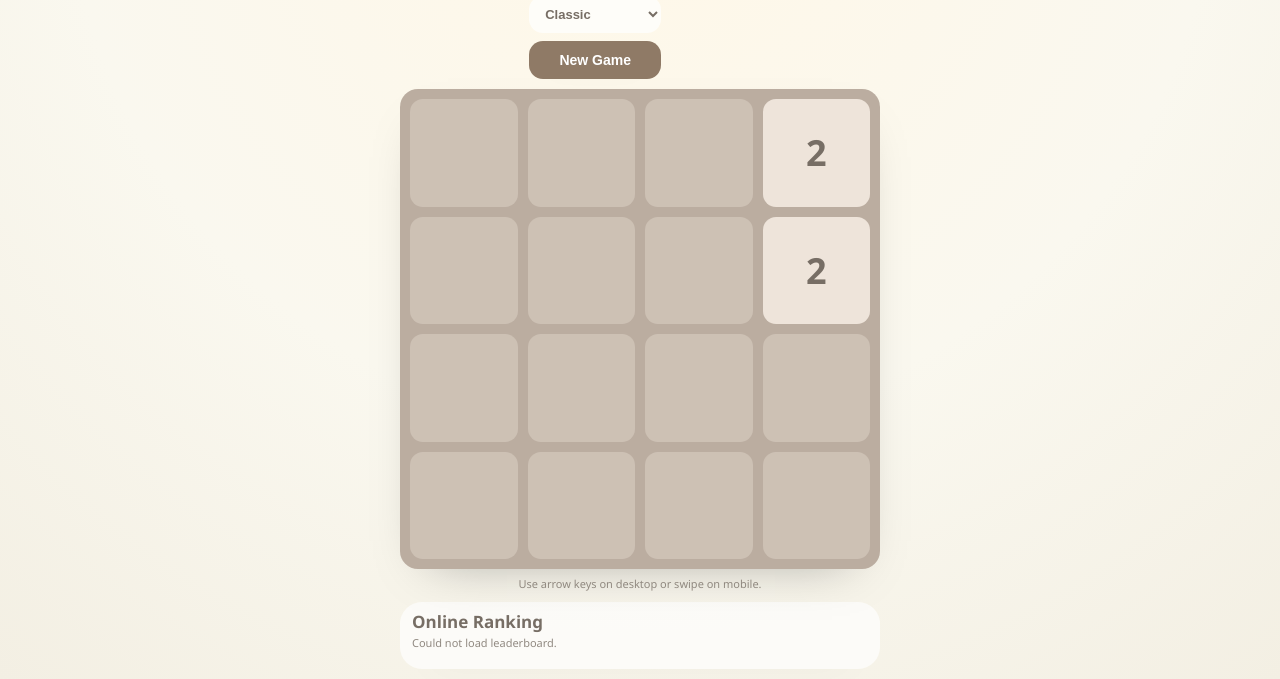
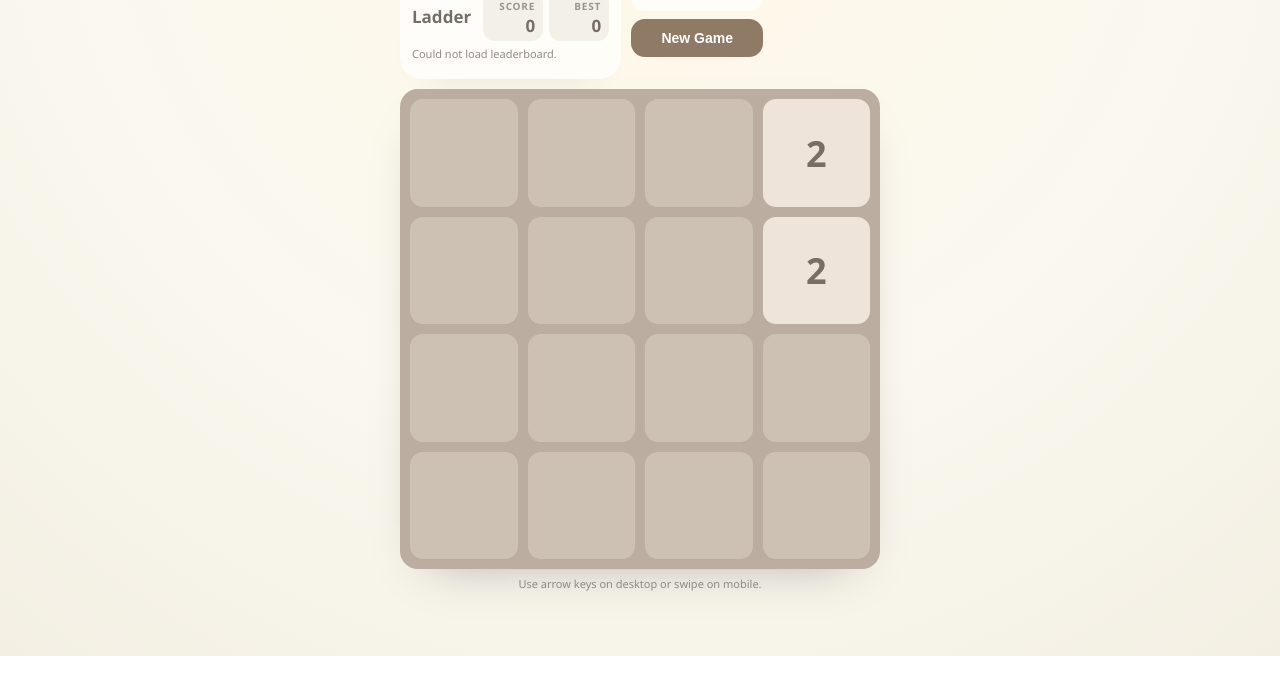
Before and after one commit to ssapo/weekly_sp, a plain HTML site: page 2048/index.html in a window 1280 px wide. Shown: the part 144-823 px from the top of the page. After the commit the page ends 800 px from the top, so only its background shows below. Drawn offline with Linux system fonts and the light colour scheme; no server answers.

Commit message:
Place Ladder and score stats under 2048 title

```diff
--- a/2048/index.html
+++ b/2048/index.html
@@ -154,19 +154,20 @@
 
     .app {
       width: min(94vw, 760px);
+    }
+
+    .header {
       display: grid;
       grid-template-columns: minmax(0, 1fr) 146px;
-      column-gap: 16px;
-      row-gap: 12px;
+      gap: 16px;
+      margin-bottom: 12px;
       align-items: start;
     }
 
-    .header {
-      grid-column: 1 / -1;
-      display: grid;
-      grid-template-columns: minmax(0, 1fr) 146px;
-      gap: 16px;
-      margin-bottom: 0;
+    .intro-panel {
+      display: flex;
+      flex-direction: column;
+      gap: 12px;
     }
 
     .title {
@@ -239,8 +240,6 @@
     }
 
     .board-wrap {
-      grid-column: 1 / -1;
-      grid-row: 3;
       position: relative;
       margin-top: 0;
     }
@@ -410,9 +409,7 @@
     }
 
     .hint {
-      grid-column: 1 / -1;
-      grid-row: 4;
-      margin-top: 0;
+      margin-top: 10px;
       font-size: 12px;
       line-height: 1.4;
       text-align: center;
@@ -420,8 +417,6 @@
     }
 
     .ranking-panel {
-      grid-column: 1;
-      grid-row: 2;
       margin-top: 0;
       padding: 14px 14px 12px;
       border-radius: 22px;
@@ -439,6 +434,35 @@
 
     .ranking-title {
       margin: 0;
+      font-size: 20px;
+      line-height: 1;
+    }
+
+    .ladder-meta {
+      display: flex;
+      align-items: stretch;
+      gap: 8px;
+    }
+
+    .ladder-stat {
+      min-width: 70px;
+      padding: 8px 10px;
+      border-radius: 12px;
+      background: rgba(191, 177, 160, 0.18);
+      text-align: right;
+    }
+
+    .ladder-stat span {
+      display: block;
+      font-size: 10px;
+      font-weight: 700;
+      letter-spacing: 0.08em;
+      opacity: 0.7;
+    }
+
+    .ladder-stat strong {
+      display: block;
+      margin-top: 4px;
       font-size: 20px;
       line-height: 1;
     }
@@ -542,7 +566,6 @@
     @media (max-width: 560px) {
       .app {
         width: min(92vw, 520px);
-        display: block;
       }
 
       .header {
@@ -555,6 +578,10 @@
         width: 100%;
         min-width: 0;
       }
+
+      .intro-panel {
+        gap: 10px;
+      }
     }
 
     @media (max-height: 940px), (max-width: 560px) {
@@ -564,7 +591,6 @@
 
       .app {
         width: min(94vw, 480px);
-        display: block;
       }
 
       .header {
@@ -647,6 +673,19 @@
         font-size: 17px;
       }
 
+      .ladder-meta {
+        gap: 6px;
+      }
+
+      .ladder-stat {
+        min-width: 60px;
+        padding: 7px 8px;
+      }
+
+      .ladder-stat strong {
+        font-size: 17px;
+      }
+
       .ranking-status {
         margin-top: 6px;
         font-size: 11px;
@@ -669,20 +708,29 @@
 <body>
   <main class="app">
     <section class="header">
-      <div>
+      <div class="intro-panel">
         <h1 class="title">2048</h1>
         <p class="subtitle">Join the tiles and make the 2048 tile.</p>
+        <section class="ranking-panel">
+          <div class="ranking-head">
+            <h2 class="ranking-title">Ladder</h2>
+            <div class="ladder-meta">
+              <div class="ladder-stat">
+                <span>SCORE</span>
+                <strong id="score">0</strong>
+              </div>
+              <div class="ladder-stat">
+                <span>BEST</span>
+                <strong id="best">0</strong>
+              </div>
+            </div>
+          </div>
+          <p id="ranking-status" class="ranking-status">Online ranking is not connected yet.</p>
+          <ul id="leaderboard" class="leaderboard"></ul>
+        </section>
       </div>
       <div class="controls">
         <div class="scores">
-          <div class="score-box">
-            <span>SCORE</span>
-            <strong id="score">0</strong>
-          </div>
-          <div class="score-box">
-            <span>BEST</span>
-            <strong id="best">0</strong>
-          </div>
           <div class="score-box">
             <span>TIME</span>
             <strong id="time-played">0s</strong>
@@ -725,14 +773,6 @@
     </section>
 
     <p class="hint">Use arrow keys on desktop or swipe on mobile.</p>
-
-    <section class="ranking-panel">
-      <div class="ranking-head">
-        <h2 class="ranking-title">Online Ranking</h2>
-      </div>
-      <p id="ranking-status" class="ranking-status">Online ranking is not connected yet.</p>
-      <ul id="leaderboard" class="leaderboard"></ul>
-    </section>
   </main>
 
   <script>
```
Also changed, not shown: docs/2048-v2/index.html (+74 -34 lines).
